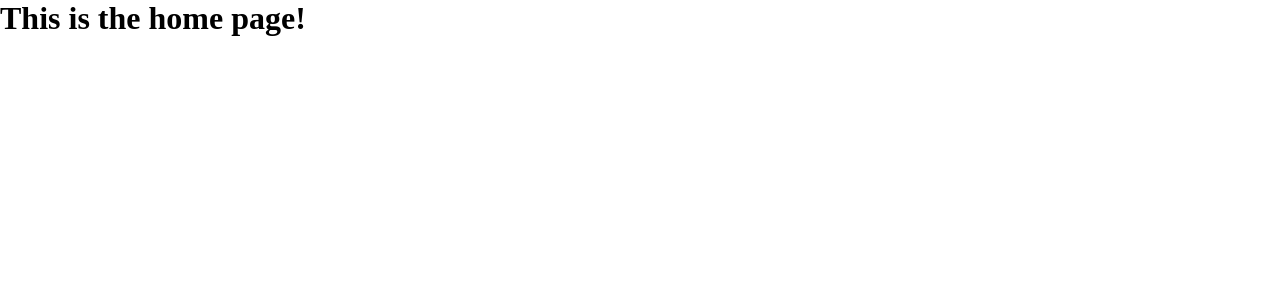
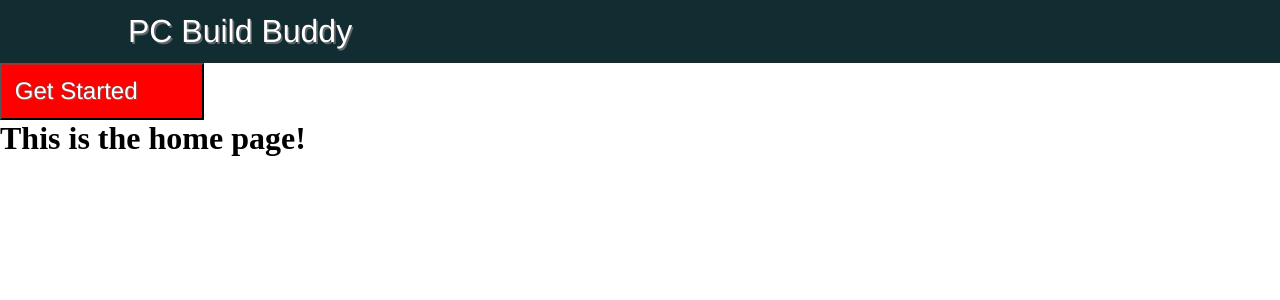
Before and after one commit to Fullchord/PCBuildBuddy, a React (Vite) app in the folder frontend/: page / in a window 1280 px wide. Shown: the top 300 px of the page. Built offline with nearby package versions, Linux system fonts and the light colour scheme.

Commit message:
Added nav compnent files

```diff
--- /dev/null
+++ b/frontend/src/components/nav.css
@@ -0,0 +1,12 @@
+.nav {
+
+    font-size: 2em;
+    font-family:'Franklin Gothic Medium', 'Arial Narrow', Arial, sans-serif;
+    text-shadow: #666 .05em .05em;
+
+    text-align: left;
+    color: white;
+
+    background-color: #112D32;
+    padding: 1% 1% 1% 10%;
+}
--- /dev/null
+++ b/frontend/src/components/nav.jsx
@@ -0,0 +1,12 @@
+import "./nav.css";
+
+const Nav = () => {
+
+    return (
+        <nav className="nav">
+            PC Build Buddy
+        </nav>
+    );
+}
+
+export default Nav;
--- a/frontend/src/pages/index.jsx
+++ b/frontend/src/pages/index.jsx
@@ -1,9 +1,14 @@
 import "./index.css";
+import "../components/nav";
+import Nav from "../components/nav.jsx";
+import Button from "../components/button.jsx";
 
 const Index = () => {
 
     return (
         <>
+            <Nav/>
+            <Button/>
             <h1>This is the home page!</h1>
         </>
     );
```
